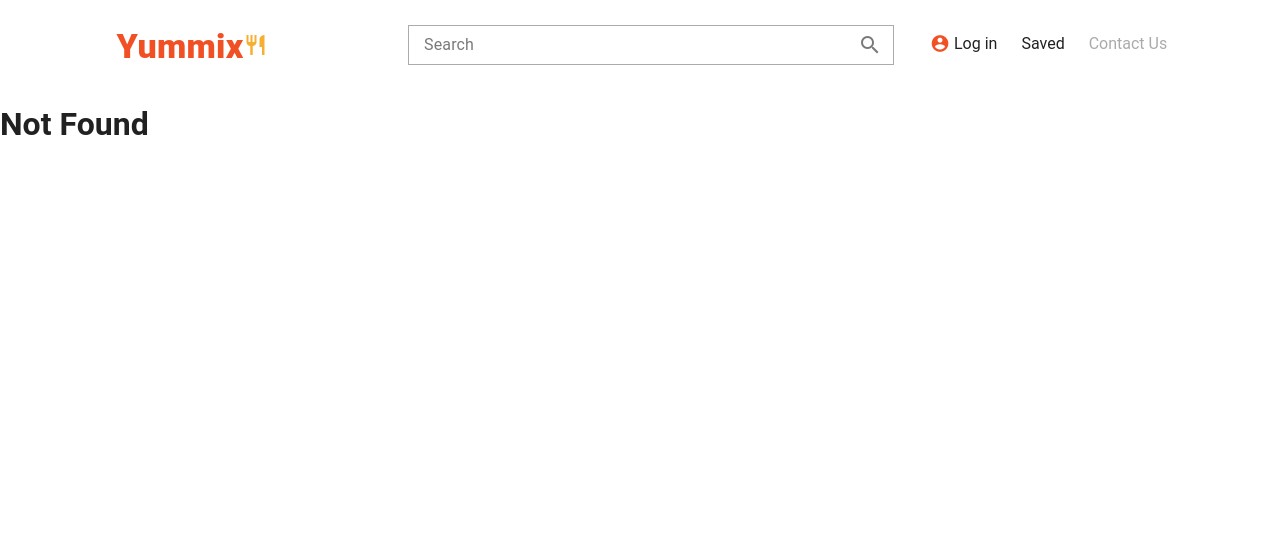
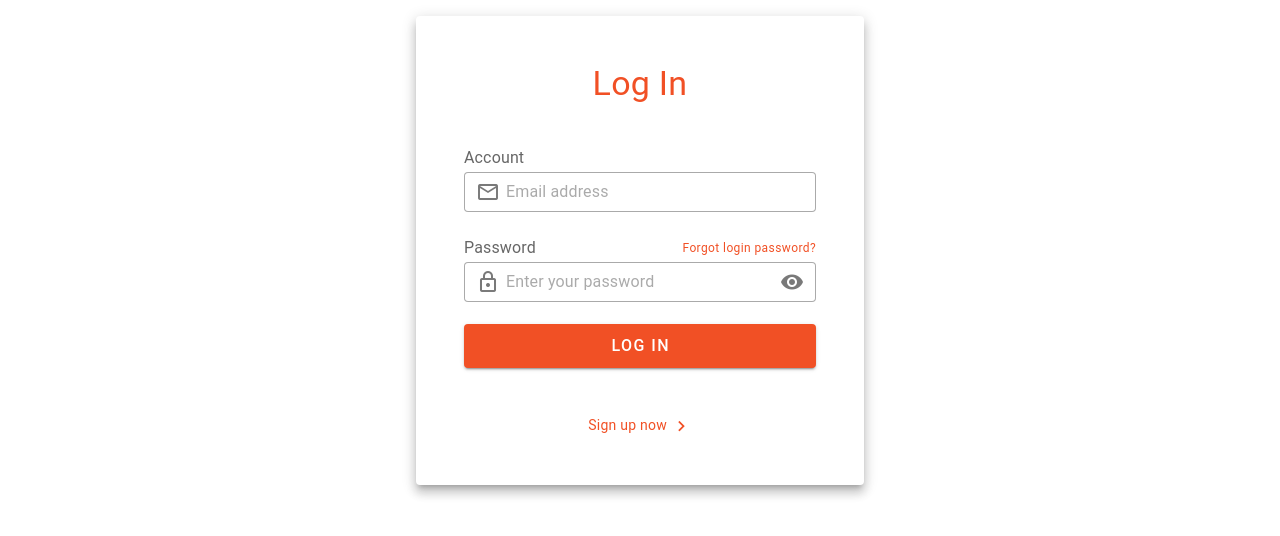
Before and after one commit to marylynn-dev/Yummix-Recipes, a Vue app: page /login in a window 1280 px wide. Before the commit this address had no page. Shown: the top 536 px of the page. Built offline with nearby package versions, Linux system fonts and the light colour scheme.

Commit message:
completed login

```diff
--- a/src/components/food-details.vue
+++ b/src/components/food-details.vue
@@ -54,7 +54,6 @@
                   <template v-slot:append>
                     <v-icon
                       @click="recipeStore.toggleIsFav(recipe.id)"
-                      :class="{ iconColor: recipe.isFav }"
                       >mdi-heart</v-icon
                     >
                   </template>
--- a/src/layouts/default/AppBar.vue
+++ b/src/layouts/default/AppBar.vue
@@ -1,10 +1,10 @@
 <template>
   <!-- Application bar with logo, search, and breadcrumbs -->
   <v-app-bar flat height="100">
-    <v-container style="padding: 0px; margin: 0px">
-      <v-row align="center" class="d-flex justify-content-between">
+    <div class="w-100">
+      <v-row align="center">
         <!-- Logo and app name -->
-        <v-col cols="12" md="4">
+        <v-col cols="2">
           <div class="text-center" @click="handleClick">
             <span class="text-primary text-h4" style="font-weight: 800"
               >Yummix</span
@@ -18,7 +18,7 @@
         </v-col>
 
         <!-- Search input field -->
-        <v-col cols="12" md="5">
+        <v-col align-self="center">
           <v-text-field
             v-model="query"
             variant="outlined"
@@ -27,6 +27,7 @@
             label="Search"
             @keyup.enter="searchTrigger"
             class="mt-3"
+            style="width: 500px; margin-left: 130px"
           >
             <!-- Search icon for triggering search -->
             <template v-slot:append-inner>
@@ -36,20 +37,53 @@
         </v-col>
 
         <!-- Breadcrumbs for navigation -->
-        <v-col cols="12" md="3" class="mb-3">
-          <v-breadcrumbs :items="items" divider=" ">
-            <!-- User account icon as a prepend to breadcrumbs -->
-            <template v-slot:prepend>
-              <v-icon
-                size="small"
-                icon="mdi-account-circle"
-                color="primary"
-              ></v-icon>
-            </template>
-          </v-breadcrumbs>
+        <v-col cols="4">
+          <div>
+            <v-row
+              ><v-col class="my-auto"
+                ><div class="d-flex">
+                  <div class="text-center">
+                    <v-menu open-on-hover>
+                      <template v-slot:activator="{ props }">
+                        <div class="d-flex">
+                          <v-icon color="primary">mdi-account-circle</v-icon>
+                          <v-btn color="primary" v-bind="props">
+                            Account
+                          </v-btn>
+                        </div>
+                      </template>
+
+                      <v-list>
+                        <v-list-item
+                          v-for="(item, index) in items"
+                          :key="index"
+                          :href="item.href"
+                        >
+                          <v-list-item-title>{{
+                            item.title
+                          }}</v-list-item-title>
+                        </v-list-item>
+                      </v-list>
+                    </v-menu>
+                  </div>
+                </div></v-col
+              >
+              <v-col class="my-auto"
+                ><div class="d-flex justify-content-around">
+                  <v-icon color="primary">mdi-heart</v-icon>
+                  <p>Favourites</p>
+                </div></v-col
+              >
+              <v-col class="my-auto"
+                ><div class="d-flex justify-content-around">
+                  <p>Contact Us</p>
+                </div></v-col
+              ></v-row
+            >
+          </div>
         </v-col>
       </v-row>
-    </v-container>
+    </div>
   </v-app-bar>
 </template>
 
@@ -61,12 +95,12 @@ import { useRouter } from "vue-router";
 const router = useRouter();
 
 // Reactive data
-const query = ref("");
-const items = [
-  { title: "Log in", href: "#" },
-  { title: "Saved", href: "#" },
-  { title: "Contact Us", href: "#" },
-];
+  const query = ref("");
+  const items = [
+    { title: "Login", href: "/login" },
+    { title: "Sign Up", href: "#" },
+    { title: "Log out", href: "#" },
+  ];
 
 //function to handle reroute to home
 const handleClick = () => {
--- a/src/router/index.js
+++ b/src/router/index.js
@@ -22,12 +22,17 @@ NProgress.configure({
 // Define your routes
 const routes = [
   {
-    path: '/',
+    path: '/login',
+    name: 'login',
+    component: () => import('@/views/login.vue'),
+  },
+  {
+    path: '/home',
     component: () => import('@/layouts/default/Default.vue'),
     children: [
       {
         path: '',
-        name: 'Home',
+        name: 'home',
         component: () => import('@/views/home.vue'),
 
       },
--- a/src/services/api.js
+++ b/src/services/api.js
@@ -113,7 +113,7 @@ export const getRandomRecipes = async () => {
                 headers: { 'Content-Type': 'application/json' },
             });
         const recipesWithIsFav = addIsFavProperty(res.data.recipes)
-        allRecipes.push(recipesWithIsFav)
+        allRecipes.push(...recipesWithIsFav)
         return recipesWithIsFav
     } catch (error) {
         console.log(error);
@@ -132,7 +132,7 @@ export const getVegeterianRecipes = async () => {
                 headers: { 'Content-Type': 'application/json' },
             });
         const recipesWithIsFav = addIsFavProperty(res.data.recipes)
-        allRecipes.push(recipesWithIsFav)
+        allRecipes.push(...recipesWithIsFav)
         return recipesWithIsFav
     } catch (error) {
         console.log(error);
--- /dev/null
+++ b/src/services/user.js
@@ -0,0 +1,47 @@
+/**
+ * user.js
+ *
+ * login and logout functions that are used in the store.
+ */
+
+import axios from 'axios'
+import router from '@/router';
+
+export const loginFunction = async (email, password) => {
+    try {
+        const res = await axios.post('http://localhost:3001/auth/log-in', {
+            email: email,
+            password: password,
+        })
+
+        router.push({ name: 'home' })
+    } catch (error) {
+        console.log(error);
+    }
+
+
+    console.log('heyy')
+}
+
+export const logout = async () => {
+    const refreshToken = document.cookie
+        .split('; ')
+        .find((row) => row.startsWith('refreshToken='));
+
+    if (!refreshToken) {
+        // Handle missing token (e.g., user already logged out)
+        return;
+    }
+
+    // Extract token value
+    const actualToken = refreshToken.split('=')[1];
+
+    console.log(actualToken)
+    // ... Send refresh token to the backend logout endpoint ...
+
+    const res = await axios.post('http://localhost:3001/auth/log-out', {
+        refreshToken: actualToken,
+    }, { withCredentials: true })
+
+    console.log(res)
+}
--- a/src/store/recipe-store.js
+++ b/src/store/recipe-store.js
@@ -31,6 +31,7 @@ export const useRecipeStore = defineStore('recipeStore', {
     getters: {
         // Getter to filter and return favorite tasks
         favourites(state) {
+            console.log(state.allRecipes.filter((recipe) => recipe.isFav === true))
             return state.allRecipes.filter((recipe) => recipe.isFav === true);
         }
     },
@@ -38,10 +39,7 @@ export const useRecipeStore = defineStore('recipeStore', {
     actions: {
         //action to toggle isFav property
         async toggleIsFav(id) {
-            console.log('becoming fav');
-            console.log(id)
             const flattenedArray = this.allRecipes.flat()
-            console.log(flattenedArray)
             let selectedRecipe;
             for (let i = 0; i < this.allRecipes.length; i++) {
                 if (this.allRecipes[i].id === id) {
--- a/src/views/Home.vue
+++ b/src/views/Home.vue
@@ -157,14 +157,14 @@ onMounted(() => {
   //get random recipes
   recipeStore.getRandomRecipes();
 
-  //get vegeterian recipes
-  recipeStore.getVegeterianRecipes();
+  // //get vegeterian recipes
+  // recipeStore.getVegeterianRecipes();
 
-  //get breakfast recipes
-  recipeStore.getBreakfastRecipes();
+  // //get breakfast recipes
+  // recipeStore.getBreakfastRecipes();
 
-  //get main course recipes
-  recipeStore.getMainCourseRecipes();
+  // //get main course recipes
+  // recipeStore.getMainCourseRecipes();
 
   //listen for the search emit
   emitter.on("search", (data) => {
--- /dev/null
+++ b/src/views/login.vue
@@ -0,0 +1,79 @@
+<template>
+  <v-container>
+    <v-form @submit.prevent>
+      <v-card class="mx-auto pa-12 pb-8" elevation="8" max-width="448">
+        <p class="text-center text-primary text-h4 fw-bold mb-10">Log In</p>
+        <div class="text-subtitle-1 text-medium-emphasis">Account</div>
+
+        <v-text-field
+          v-model="email"
+          density="compact"
+          placeholder="Email address"
+          prepend-inner-icon="mdi-email-outline"
+          variant="outlined"
+        ></v-text-field>
+
+        <div
+          class="text-subtitle-1 text-medium-emphasis d-flex align-center justify-space-between"
+        >
+          Password
+
+          <a class="text-caption text-decoration-none text-primary" href="#">
+            Forgot login password?</a
+          >
+        </div>
+
+        <v-text-field
+          v-model="password"
+          :append-inner-icon="visible ? 'mdi-eye-off' : 'mdi-eye'"
+          :type="visible ? 'text' : 'password'"
+          density="compact"
+          placeholder="Enter your password"
+          prepend-inner-icon="mdi-lock-outline"
+          variant="outlined"
+          @click:append-inner="visible = !visible"
+          autocomplete="new-password"
+          name="password"
+        ></v-text-field>
+
+        <v-btn
+          block
+          class="mb-8"
+          color="primary"
+          size="large"
+          @click="login"
+          :loading="isLoading"
+        >
+          Log In
+        </v-btn>
+
+        <v-card-text class="text-center">
+          <a class="text-primary text-decoration-none" href="/signup">
+            Sign up now <v-icon icon="mdi-chevron-right"></v-icon>
+          </a>
+        </v-card-text>
+      </v-card>
+    </v-form>
+  </v-container>
+</template>
+
+<script setup>
+import { loginFunction } from "../services/user";
+import { ref } from "vue";
+
+const email = ref("");
+const password = ref("");
+const isLoading = ref(false);
+
+const login = async () => {
+  isLoading.value = true;
+  if (email.value && password.value) {
+    loginFunction(email.value, password.value);
+  } else {
+    console.error("Email or password is empty.");
+  }
+  isLoading.value = false;
+};
+
+const visible = ref(false);
+</script>
```
